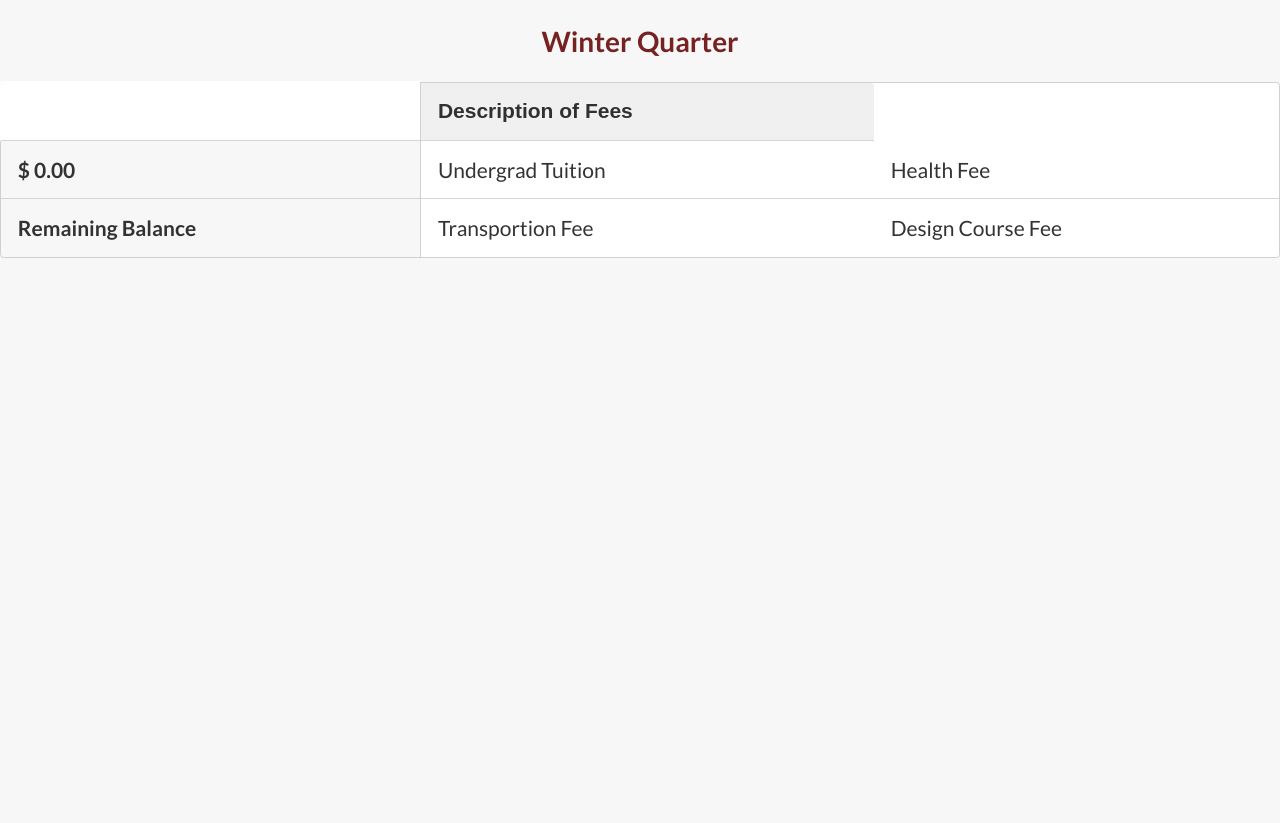
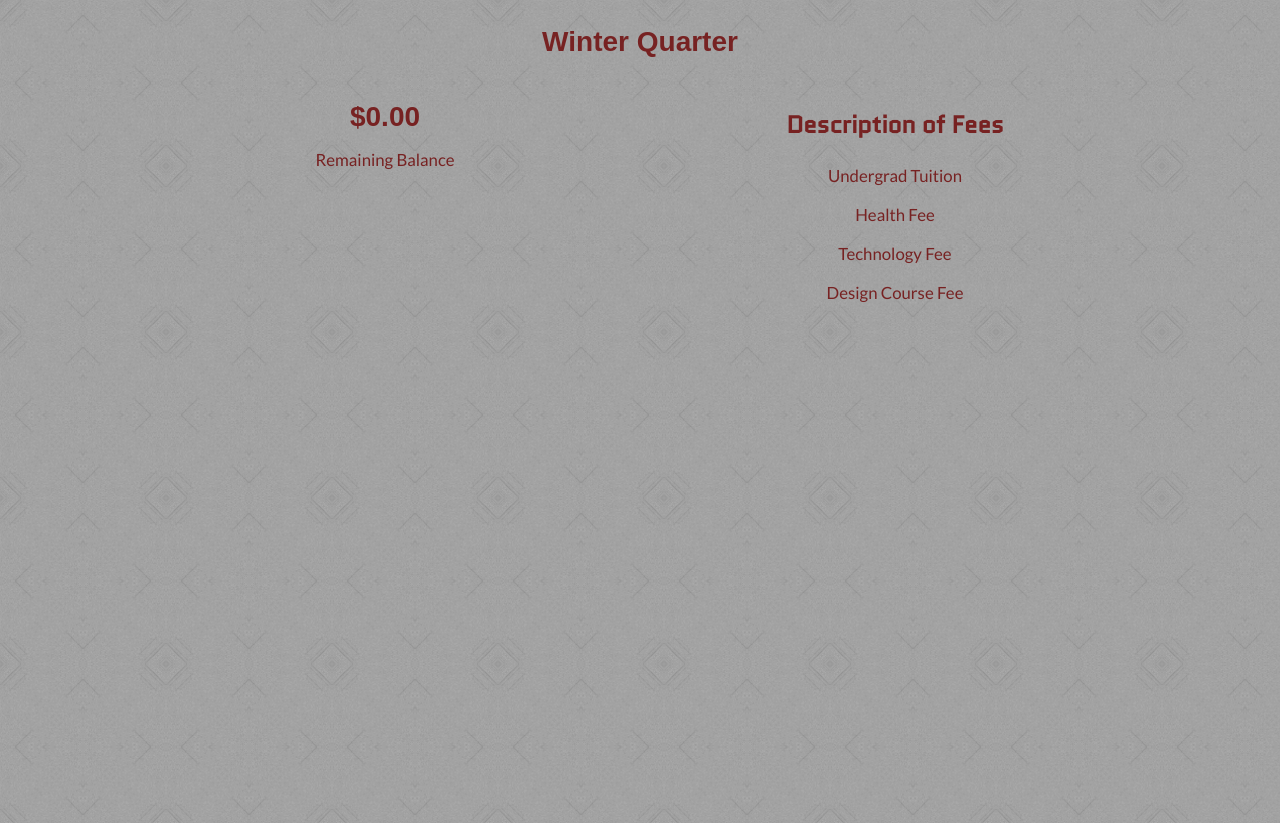
Before and after one commit to lizanderson/p2-dashboard, a plain HTML site: page balance.html in a window 1280 px wide. Drawn offline with nearby package versions, Linux system fonts and the light colour scheme; a web font is replaced by a local one.

Commit message:
Version 4.5

```diff
--- a/balance.html
+++ b/balance.html
@@ -10,13 +10,45 @@
   <title>Balance</title>
 
   <link rel="stylesheet" type="text/css" href="css/semantic.css">
+   <link rel="stylesheet" href="css/grid.css" />
   <link rel="stylesheet" type="text/css" href="css/styles.css">
+
+
+  <link href='http://fonts.googleapis.com/css?family=Quantico:400,700italic' rel='stylesheet' type='text/css'>
+
+  <link href='http://fonts.googleapis.com/css?family=Chivo:400,900italic' rel='stylesheet' type='text/css'>
 
 </head>
 
 <body class="balance">
 
-  <table class="ui definition table">
+
+
+  <div class="container showgrid">
+
+
+    <h1>Winter Quarter</h1>
+
+    <article class="grid_12">
+
+      <section class="grid_6 alpha">
+        <h1>$0.00</h1>
+        <p>Remaining Balance</p>
+      </section>
+
+      <section class="grid_6 omega">
+        <h2>Description of Fees</h2>
+        <p>Undergrad Tuition</p>
+        <p>Health Fee</p>
+        <p>Technology Fee</p>
+        <p>Design Course Fee</p>
+     </section>
+
+    </article>
+
+  </div class="grid_12">
+
+  <!-- <table class="ui definition table">
   <thead>
     <tr><th></th>
     <h1>Winter Quarter</h1>
@@ -37,7 +69,7 @@
     </tr>
 
 
-</tbody></table>
+</tbody></table> -->
 
 
 
--- /dev/null
+++ b/css/grid.css
@@ -0,0 +1,52 @@
+/*
+ Width: 1000px
+ # Columns : 12
+ Column width: 65px
+ Gutter : 20px
+
+target / context = result
+
+ */
+.grid_1 { width: 6.5%; } /* 65px/1000px = 0.065px */
+.grid_2 { width: 15%; } /* 150px/1000px =  0.15px */
+.grid_3 { width: 23.5%; } /* 235px/1000px = 0.235px */
+.grid_4 { width: 32%; } /* 320px/1000px = 0.32px */
+.grid_5 { width: 40.5%; } /* 405px/1000px = 0.405px */
+.grid_6 { width: 49%; } /* 490px/1000px = 0.49px */
+.grid_7 { width: 57.5%; } /* 575px/1000px = 0.575px */
+.grid_8 { width: 66%; } /* 660px/1000px = 0.66px */
+.grid_9 { width: 74.5%; } /* 745px/1000px = 0.745px */
+.grid_10 { width: 83%; } /* 830px/1000px = 0.83px */
+.grid_11 { width: 91.5%; } /* 915px/1000px = 0.915px */
+.grid_12 { width: 100%; } /* 1000px/1000px = 1 */
+
+.grid_1,
+.grid_2,
+.grid_3,
+.grid_4,
+.grid_5,
+.grid_6,
+.grid_7,
+.grid_8,
+.grid_9,
+.grid_10,
+.grid_11,
+.grid_12 {
+	margin: 0 2% 1% 0;
+	float: left;
+	display: block;
+}
+
+.alpha{margin-left:0;}
+.omega{margin-right:0;}
+
+.container{
+	width: 90%; /*width: 1000px;*/
+	max-width: 1000px;
+	margin: auto;
+
+}
+
+
+
+.clear{clear:both;display:block;overflow:hidden;visibility:hidden;width:0;height:0}.clearfix:after{clear:both;content:' ';display:block;font-size:0;line-height:0;visibility:hidden;width:0;height:0}* html .clearfix,*:first-child+html .clearfix{zoom:1}
--- a/css/styles.css
+++ b/css/styles.css
@@ -38,19 +38,16 @@ a:active {
 	background: #000;
 }
 
+/*Balance*/
 
-
-
-/*Balance*/
-thead {
-	font-family: 'Quantico', sans-serif;
+.balance {
+	background: url("../img/mirrored_squares.png");
 }
 
-tbody {
+h4 {
 	text-align: center;
 }
 
-.balance {
-	color: #234588;
-	font-size: 1.5em;
+h1 {
+	font-family: 'Chivo', sans-serif;
 }
```
Also changed, not shown: index.html (+4 -0 lines).
